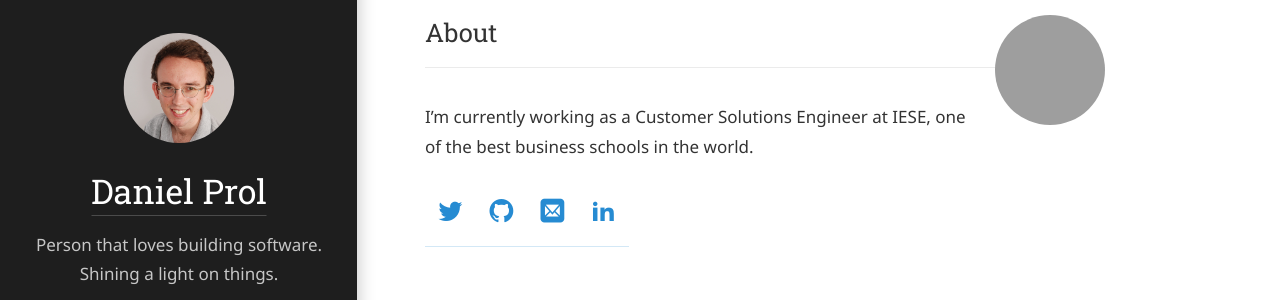
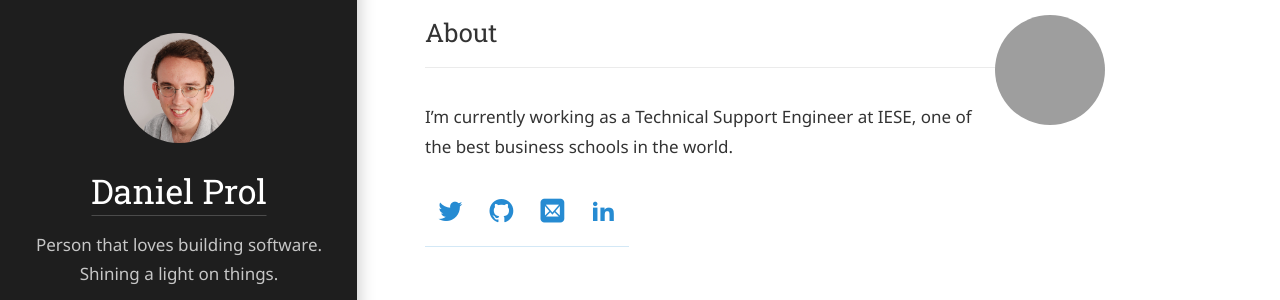
Before and after one commit to dprol/dprol.github.io, a Jekyll site: the page built from hydejack/_posts/2022-02-21-proceso-software.md, in a window 1280 px wide and 900 px high, scrolled down 3391 px. Shown: the part 155-455 px from the top of the window. Built offline with Jekyll 4.4.1, drawn with Linux system fonts in a browser that asks for light colours; some web fonts are replaced; grey boxes are pictures that could not be loaded.

Commit message:
Update authors.yml

```diff
--- a/_data/authors.yml
+++ b/_data/authors.yml
@@ -8,7 +8,7 @@ author1:
   # Used at the bottom of each page and at the top of the `about` layout
   # Markdown enabled, can use multiple paragraphs (enabled by `|`)
   about:             |
-    I'm currently working as a Customer Solutions Engineer at IESE, one of the best business schools in the world.
+    I'm currently working as a Technical Support Engineer at IESE, one of the best business schools in the world.
 
   # This photo will be used in the about section.
   picture:
```
